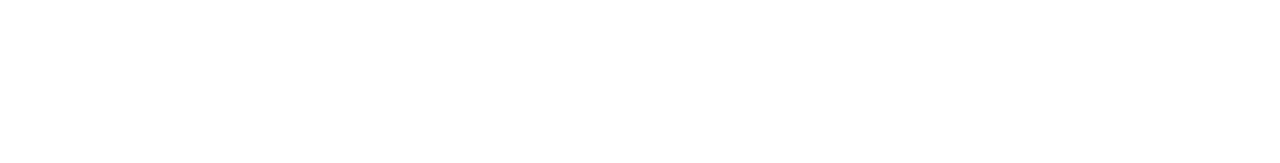
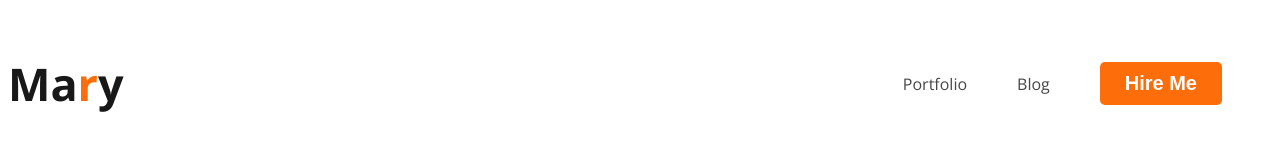
Before and after one commit to forhadalam3568/Developer-Portfolio, a plain HTML site: page index.html in a window 1280 px wide. Drawn offline with nearby package versions, Linux system fonts and the light colour scheme.

Commit message:
adder nav

```diff
--- a/index.html
+++ b/index.html
@@ -4,9 +4,24 @@
     <meta charset="UTF-8">
     <meta name="viewport" content="width=device-width, initial-scale=1.0">
     <title>Developer-Portfolio</title>
+    <link rel="preconnect" href="https://fonts.googleapis.com">
+<link rel="preconnect" href="https://fonts.gstatic.com" crossorigin>
+<link href="https://fonts.googleapis.com/css2?family=Open+Sans:ital,wght@0,400;0,700;1,800&display=swap" rel="stylesheet">
+
+    <link rel="stylesheet" href="styles/portfolio.css">
 </head>
 <body>
     <header>
+        <nav>
+            <h3 class="nav-title">Ma<span class="text-primary">r</span>y</h3>
+        <ul>
+            <li><a href="">Portfolio</a></li>
+            <li><a href="">Blog</a></li>
+            <li><button class="btn-primary">Hire Me</button></li>
+
+        </ul>
+        </nav>
+
 
     </header>
 
--- /dev/null
+++ b/styles/portfolio.css
@@ -0,0 +1,47 @@
+body {
+    font-family: 'Open Sans', sans-serif;
+}
+
+nav {
+    display: flex;
+    justify-content: space-between;
+    align-items: center;
+}
+
+.nav-title {
+    color: #181818;
+    font-size: 45px;
+    font-weight: 800;
+}
+
+.text-primary {
+    color: #FD6E0A;
+}
+
+.btn-primary{
+    border-radius: 5px;
+    background: #FD6E0A;
+    border: 0;
+    color: white;
+    font-size: 20px;
+    font-weight: 700;
+    padding: 10px 25px;
+
+
+}
+
+nav > ul {
+    display: flex;
+    align-items: center;
+}
+
+nav  li {
+    list-style: none;
+    margin-right: 50px;
+
+}
+
+nav a{
+    text-decoration: none;
+    color: #474747;
+}
```
